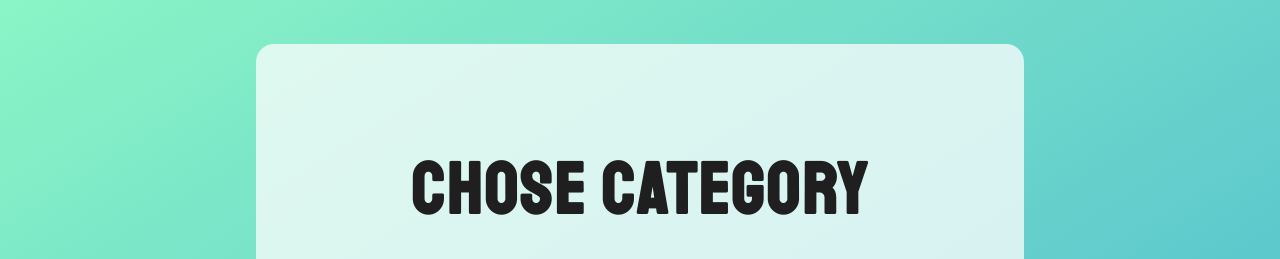
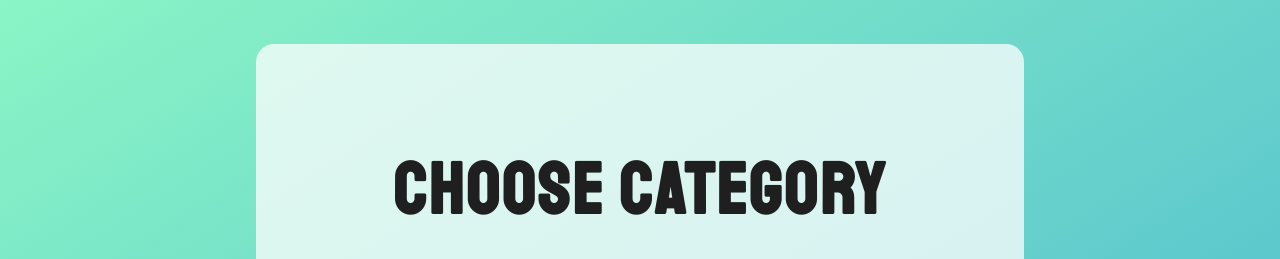
Before and after one commit to ShockOfficial/quizzApp, a website built with Parcel: page index.html in a window 1280 px wide. Shown: the top 259 px of the page. Built offline with nearby package versions, Linux system fonts and the light colour scheme.

Commit message:
Fix typo

```diff
--- a/index.html
+++ b/index.html
@@ -19,7 +19,7 @@
 	<body>
 		<main class="main">
 			<div class="main__category-box">
-				<h2 class="main__category-title">Chose category</h2>
+				<h2 class="main__category-title">Choose category</h2>
 				<ul class="main__cat-list">
 					<li class="main__item active" data-cat="linuax">
 						<div class="main__item-box">
```
